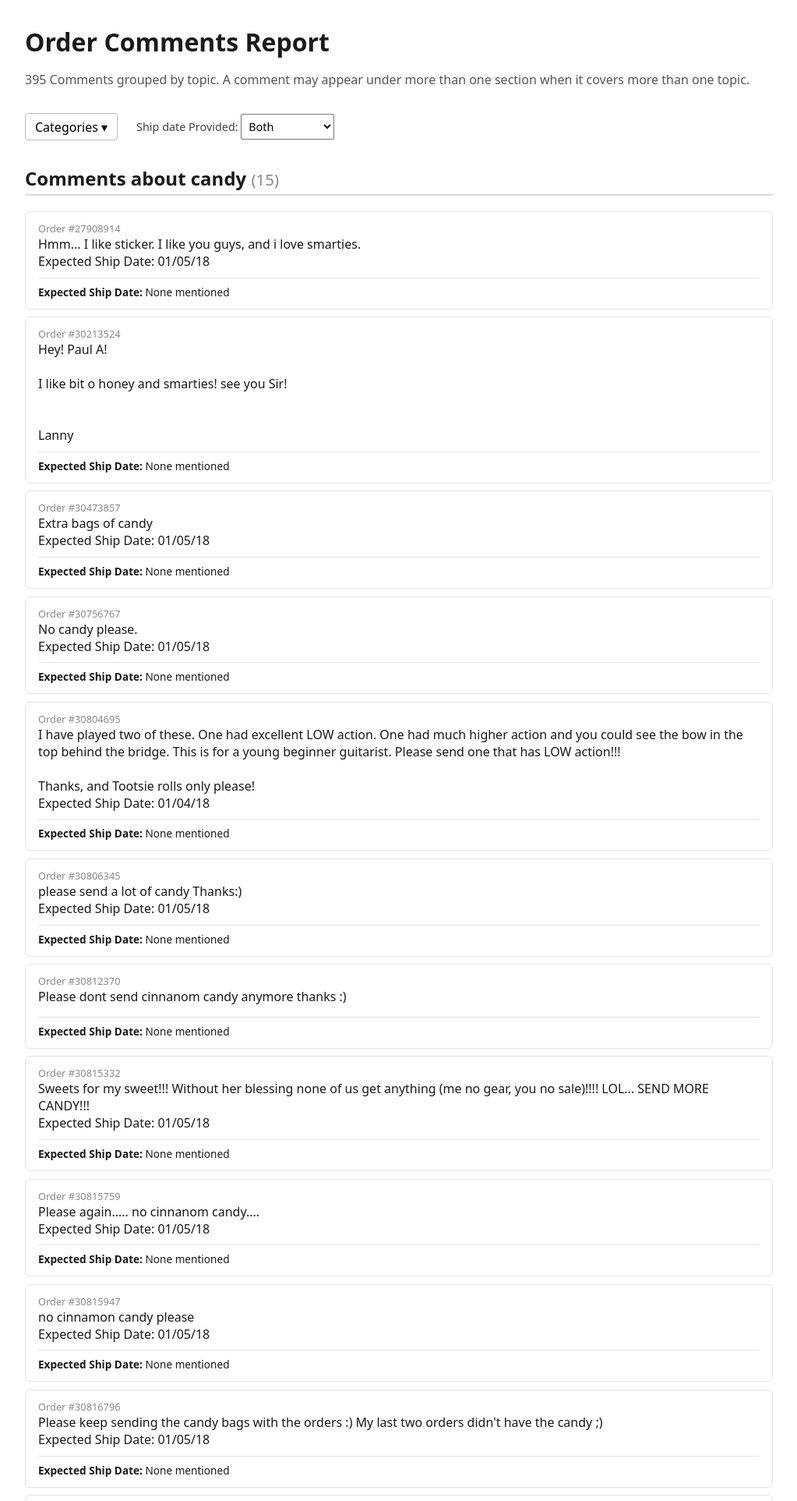
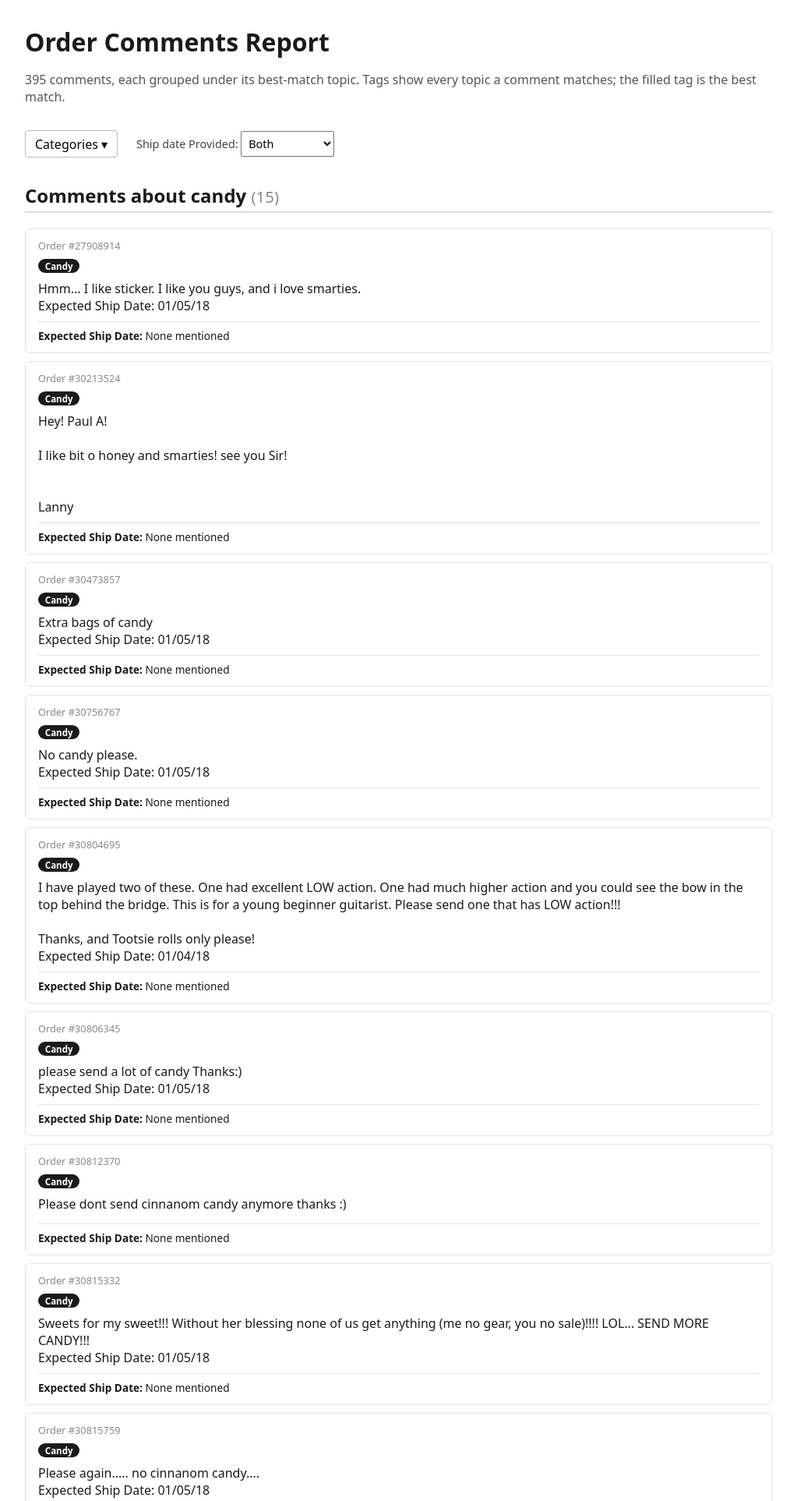
Before and after one commit to saxkennedy/php-comment-classifier, a PHP site: page / in a window 1280 px wide. Shown: the top 1925 px of the page at 78% size, without its empty margins (128-1151 px from the left). Run offline with PHP 8.4, Linux system fonts and the light colour scheme; data comes from the database, SQL or seed files in the repository.

Commit message:
Group comments by best-match category with tags for all matches
Each comment is placed under its best-match category (most keyword hits, ties broken by a priority order) and tagged with every category it matches, the best one emphasized.

```diff
--- a/public/index.php
+++ b/public/index.php
@@ -24,15 +24,13 @@ try {
 
 $classifier = new CommentClassifier();
 
-// Bucket and pre-seed comments
 $grouped = [];
 foreach (Category::displayOrder() as $category) {
     $grouped[$category->value] = [];
 }
 foreach ($comments as $comment) {
-    foreach ($classifier->classify($comment->text) as $category) {
-        $grouped[$category->value][] = $comment;
-    }
+    $categories = $classifier->classify($comment->text);
+    $grouped[$categories[0]->value][] = ['comment' => $comment, 'categories' => $categories];
 }
 
 /** Escape text for safe HTML output. */
@@ -59,6 +57,9 @@ header('Content-Type: text/html; charset=utf-8');
         ul { list-style: none; padding: 0; }
         li { border: 1px solid #e3e3e3; border-radius: 6px; padding: 0.75rem 1rem; margin-bottom: 0.6rem; }
         .order-id { color: #888; font-size: 0.8em; }
+        .chips { margin: 0.3rem 0 0.5rem; }
+        .chip { display: inline-block; padding: 0.1rem 0.55rem; border-radius: 999px; background: #eee; color: #444; font-size: 0.72em; margin-right: 0.3rem; }
+        .chip-best { background: #1a1a1a; color: #fff; font-weight: bold; }
         .ship-date { font-size: 0.85em; margin-top: 0.6rem; padding-top: 0.5rem; border-top: 1px solid #e3e3e3; }
         .empty { color: #999; font-style: italic; }
         .filters { display: flex; gap: 1.5rem; align-items: center; flex-wrap: wrap; margin-bottom: 2rem; }
@@ -72,8 +73,8 @@ header('Content-Type: text/html; charset=utf-8');
 </head>
 <body>
     <h1>Order Comments Report</h1>
-    <p class="summary"><?= count($comments) ?> Comments grouped by topic. A comment may
-        appear under more than one section when it covers more than one topic.</p>
+    <p class="summary"><?= count($comments) ?> comments, each grouped under its best-match
+        topic. Tags show every topic a comment matches; the filled tag is the best match.</p>
 
     <div class="filters">
         <div class="filter">
@@ -102,9 +103,15 @@ header('Content-Type: text/html; charset=utf-8');
                 <p class="empty">No comments in this section.</p>
             <?php else: ?>
                 <ul>
-                    <?php foreach ($items as $comment): ?>
+                    <?php foreach ($items as $item): ?>
+                        <?php $comment = $item['comment']; ?>
                         <li data-has-date="<?= $comment->expectedShipDate !== null ? '1' : '0' ?>">
                             <div class="order-id">Order #<?= $comment->orderId ?></div>
+                            <div class="chips">
+                                <?php foreach ($item['categories'] as $index => $cat): ?>
+                                    <span class="chip<?= $index === 0 ? ' chip-best' : '' ?>"><?= h($cat->label()) ?></span>
+                                <?php endforeach; ?>
+                            </div>
                             <div><?= nl2br(h($comment->text)) ?></div>
                             <div class="ship-date"><strong>Expected Ship Date:</strong> <?= $comment->expectedShipDate !== null ? h($comment->expectedShipDate->format('M j, Y')) : 'None mentioned' ?></div>
                         </li>
--- a/src/Comments/Category.php
+++ b/src/Comments/Category.php
@@ -23,6 +23,29 @@ enum Category: string
         };
     }
 
+    public function label(): string
+    {
+        return match ($this) {
+            self::Candy          => 'Candy',
+            self::CallPreference => "Call / don't call",
+            self::Referral       => 'Referral',
+            self::Signature      => 'Signature',
+            self::Miscellaneous  => 'Miscellaneous',
+        };
+    }
+
+    // Tie-break order for best match when categories have equal hit counts.
+    public function priority(): int
+    {
+        return match ($this) {
+            self::CallPreference => 1,
+            self::Signature      => 2,
+            self::Referral       => 3,
+            self::Candy          => 4,
+            self::Miscellaneous  => 5,
+        };
+    }
+
     /**
      * Sections in display order, with miscellaneous last as the catch-all.
      *
--- a/src/Comments/CommentClassifier.php
+++ b/src/Comments/CommentClassifier.php
@@ -4,19 +4,7 @@ declare(strict_types=1);
 
 namespace Sweetwater\Comments;
 
-/**
- * Assigns a comment to one or more report categories using explicit phrase
- * rules that catch likely phrases given the actual comment data.
- *
- * A comment can match several categories. One that asks for candy and to be
- * called belongs in both. Anything that matches no named category falls
- * through to Miscellaneous.
- *
- * The phrase lists were built by reading the actual comment data and matching
- * the wording customers really used. Subtle, ambiguous mentions (a bare name
- * drop with no "referred"/"sales rep" cue) are intentionally left to
- * Miscellaneous rather than risk false positives.
- */
+
 final class CommentClassifier
 {
     /**
@@ -47,7 +35,7 @@ final class CommentClassifier
     ];
 
     /**
-     * Every category the comment belongs to (never empty; Miscellaneous is
+     * Matching categories, best match first. Never empty (Miscellaneous is
      * returned when nothing else matches).
      *
      * @return list<Category>
@@ -58,14 +46,27 @@ final class CommentClassifier
         $matched  = [];
 
         foreach (self::RULES as $category => $needles) {
+            $hits = 0;
             foreach ($needles as $needle) {
                 if (str_contains($haystack, $needle)) {
-                    $matched[] = Category::from($category);
-                    break;
+                    $hits++;
                 }
+            }
+            if ($hits > 0) {
+                $matched[] = ['category' => Category::from($category), 'hits' => $hits];
             }
         }
 
-        return $matched === [] ? [Category::Miscellaneous] : $matched;
+        if ($matched === []) {
+            return [Category::Miscellaneous];
+        }
+
+        // Most hits wins best match; ties fall back to the priority order.
+        usort($matched, static function (array $a, array $b): int {
+            return ($b['hits'] <=> $a['hits'])
+                ?: ($a['category']->priority() <=> $b['category']->priority());
+        });
+
+        return array_map(static fn (array $m): Category => $m['category'], $matched);
     }
 }
```
